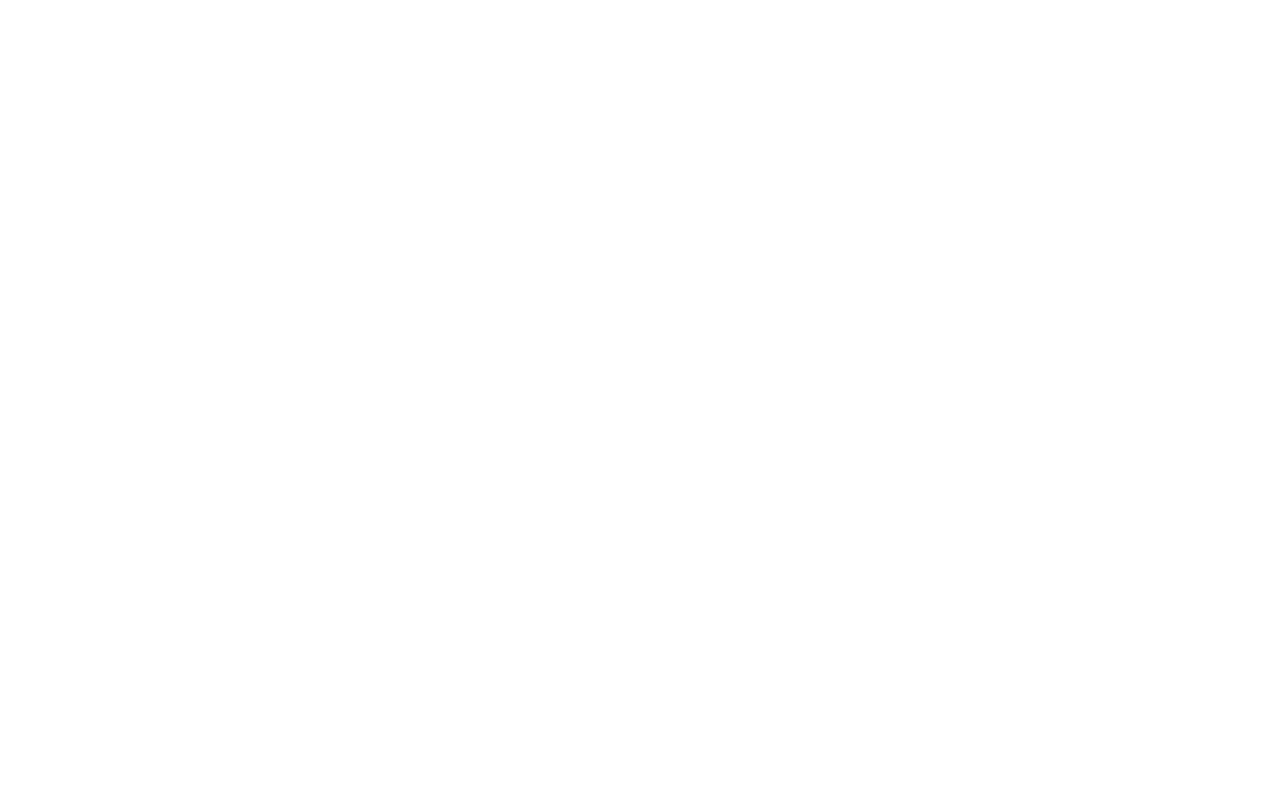
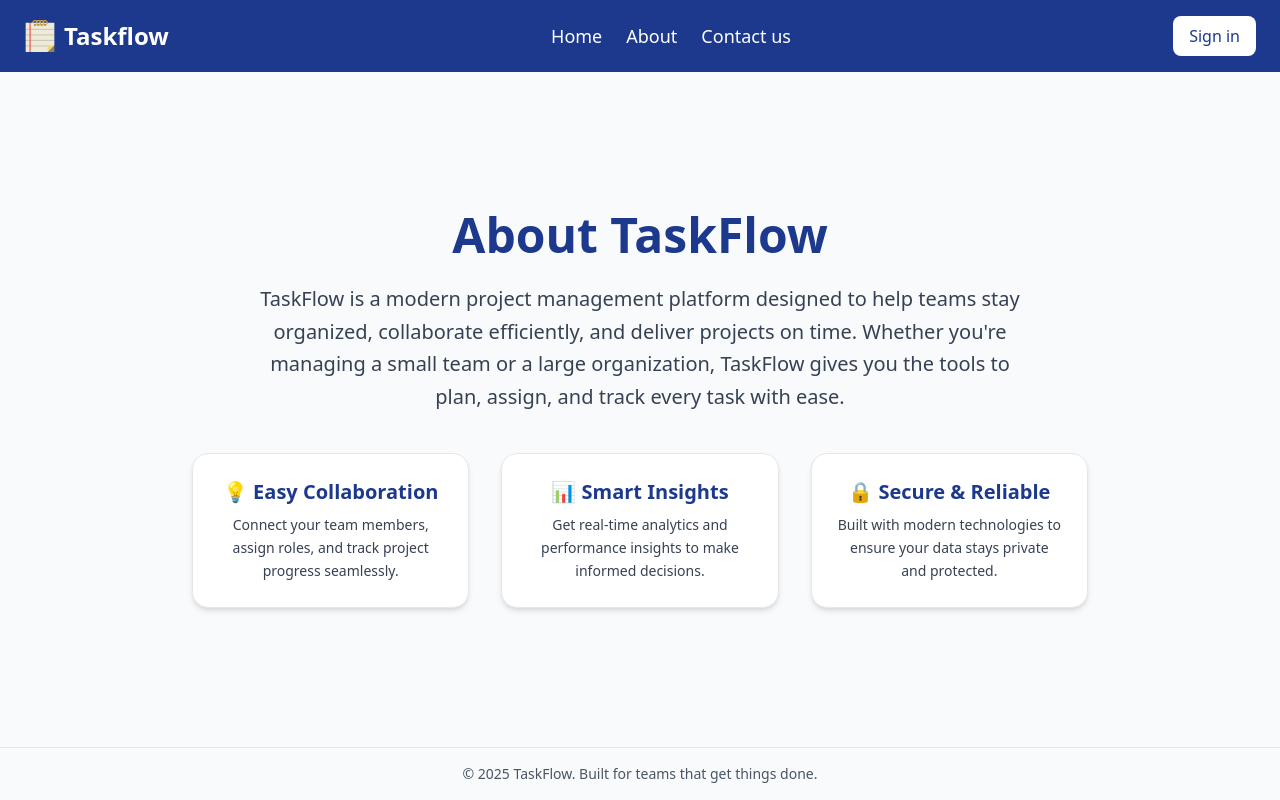
Before and after one commit to SreelakshmiTRaj/TaskFlow-App, a React (Vite) app: page /about in a window 1280 px wide. Before the commit this address had no page. Built offline with nearby package versions, Linux system fonts and the light colour scheme.

Commit message:
Committing with home,about and contact page

```diff
--- a/src/App.tsx
+++ b/src/App.tsx
@@ -9,6 +9,8 @@ import ManagerDashboard from "./pages/ManagerDashboard/ManagerDashboard";
 import AddProject from "./pages/ManagerDashboard/AddProject";
 import Taskboard from "./pages/Dashboard/Taskboard";
 import ProjectsPage from "./pages/Dashboard/ProjectsPage";
+import About from "./pages/Home/About";
+import Contact from "./pages/Home/Contact";
 const App = () => {
   return (
     <BrowserRouter>
@@ -17,6 +19,8 @@ const App = () => {
         <Route path="/login" element={<SignIn />} />
         <Route path="/register" element={<SignUp />} />
         <Route path="/dashboard" element={<Dashboard/>}/>
+        <Route path="/about" element={<About />} />
+        <Route path="/contact" element={<Contact />} />
         <Route path="/manager-dashboard" element={<ManagerDashboard/>}/>
         <Route path="/manager-dashboard/add-project" element={<AddProject/>} />
         <Route path="/dashboard/taskboard" element={<Taskboard/>}/>
--- /dev/null
+++ b/src/pages/Home/About.tsx
@@ -0,0 +1,61 @@
+import React from 'react';
+import Navbar from '../../components/Navbar/Navbar';
+
+const About = () => {
+  return (
+    <div className="min-h-screen flex flex-col bg-gray-50">
+      <Navbar />
+
+      <main className="flex flex-1 flex-col items-center justify-center text-center px-6 py-16">
+        <h1 className="text-4xl md:text-5xl font-extrabold text-blue-900 mb-6">
+          About TaskFlow
+        </h1>
+        <p className="text-lg md:text-xl text-gray-700 max-w-3xl leading-relaxed">
+          TaskFlow is a modern project management platform designed to help
+          teams stay organized, collaborate efficiently, and deliver projects
+          on time. Whether you're managing a small team or a large organization,
+          TaskFlow gives you the tools to plan, assign, and track every task
+          with ease.
+        </p>
+
+        <div className="mt-10 grid md:grid-cols-3 gap-8 max-w-4xl">
+          <div className="bg-white shadow-md rounded-2xl p-6 border border-gray-200">
+            <h3 className="text-xl font-semibold text-blue-900 mb-2">
+              💡 Easy Collaboration
+            </h3>
+            <p className="text-gray-700 text-sm leading-relaxed">
+              Connect your team members, assign roles, and track project
+              progress seamlessly.
+            </p>
+          </div>
+
+          <div className="bg-white shadow-md rounded-2xl p-6 border border-gray-200">
+            <h3 className="text-xl font-semibold text-blue-900 mb-2">
+              📊 Smart Insights
+            </h3>
+            <p className="text-gray-700 text-sm leading-relaxed">
+              Get real-time analytics and performance insights to make informed
+              decisions.
+            </p>
+          </div>
+
+          <div className="bg-white shadow-md rounded-2xl p-6 border border-gray-200">
+            <h3 className="text-xl font-semibold text-blue-900 mb-2">
+              🔒 Secure & Reliable
+            </h3>
+            <p className="text-gray-700 text-sm leading-relaxed">
+              Built with modern technologies to ensure your data stays private
+              and protected.
+            </p>
+          </div>
+        </div>
+      </main>
+
+      <footer className="text-center py-4 text-gray-600 text-sm border-t border-gray-200">
+        © 2025 TaskFlow. Built for teams that get things done.
+      </footer>
+    </div>
+  );
+};
+
+export default About;
--- /dev/null
+++ b/src/pages/Home/Contact.tsx
@@ -0,0 +1,60 @@
+import Navbar from '../../components/Navbar/Navbar';
+
+const Contact = () => {
+  return (
+    <div className="min-h-screen flex flex-col bg-gray-50">
+      <Navbar />
+
+      <main className="flex flex-col items-center justify-center flex-1 px-6 py-16 text-center">
+        <h1 className="text-4xl md:text-5xl font-extrabold text-blue-900 mb-4">
+          Contact Us
+        </h1>
+        <p className="text-gray-700 text-lg mb-8 max-w-2xl">
+          Have questions, feedback, or collaboration ideas? We’d love to hear from you.
+          Fill out the form below or reach out directly.
+        </p>
+
+        <form className="bg-white shadow-lg rounded-2xl p-8 w-full max-w-md border border-gray-200">
+          <div className="mb-4">
+            <label className="block text-gray-700 text-left mb-2 font-semibold">Name</label>
+            <input
+              type="text"
+              placeholder="Enter your name"
+              className="w-full px-4 py-2 border rounded-lg focus:ring-2 focus:ring-blue-900 outline-none"
+            />
+          </div>
+
+          <div className="mb-4">
+            <label className="block text-gray-700 text-left mb-2 font-semibold">Email</label>
+            <input
+              type="email"
+              placeholder="Enter your email"
+              className="w-full px-4 py-2 border rounded-lg focus:ring-2 focus:ring-blue-900 outline-none"
+            />
+          </div>
+
+          <div className="mb-6">
+            <label className="block text-gray-700 text-left mb-2 font-semibold">Message</label>
+            <textarea
+              placeholder="Write your message..."
+              className="w-full px-4 py-2 border rounded-lg h-28 resize-none focus:ring-2 focus:ring-blue-900 outline-none"
+            ></textarea>
+          </div>
+
+          <button
+            type="submit"
+            className="w-full bg-blue-900 text-white font-semibold py-2 rounded-lg hover:bg-blue-800 transition-all"
+          >
+            Send Message
+          </button>
+        </form>
+      </main>
+
+      <footer className="text-center py-4 text-gray-600 text-sm border-t border-gray-200">
+        © 2025 TaskFlow. We’re here to help you get things done.
+      </footer>
+    </div>
+  );
+};
+
+export default Contact;
--- a/src/pages/Home/Home.tsx
+++ b/src/pages/Home/Home.tsx
@@ -1,11 +1,33 @@
-import Navbar from '../../components/Navbar/Navbar'
+import Navbar from '../../components/Navbar/Navbar';
 
 const Home = () => {
   return (
-    <div>
-        <Navbar/>
+    <div className="min-h-screen flex flex-col bg-gray-50">
+      <Navbar />
+
+      <main className="flex flex-1 flex-col items-center justify-center text-center px-6 py-16">
+        <h1 className="text-4xl md:text-6xl font-extrabold text-blue-900 mb-6">
+          TaskFlow
+        </h1>
+        <p className="text-lg md:text-xl text-gray-700 max-w-2xl leading-relaxed">
+          Streamline your team’s workflow with TaskFlow — a simple and efficient
+          project management dashboard where you can create projects, assign
+          tasks, and track progress all in one place.
+        </p>
+
+        <button
+          className="mt-8 bg-blue-900 text-white px-6 py-3 rounded-lg hover:bg-blue-800 transition font-medium"
+          onClick={() => window.scrollTo({ top: 0, behavior: 'smooth' })}
+        >
+          Get Started
+        </button>
+      </main>
+
+      <footer className="text-center py-4 text-gray-600 text-sm border-t border-gray-200">
+        © 2025 TaskFlow. All rights reserved.
+      </footer>
     </div>
-  )
-}
+  );
+};
 
-export default Home
+export default Home;
```
